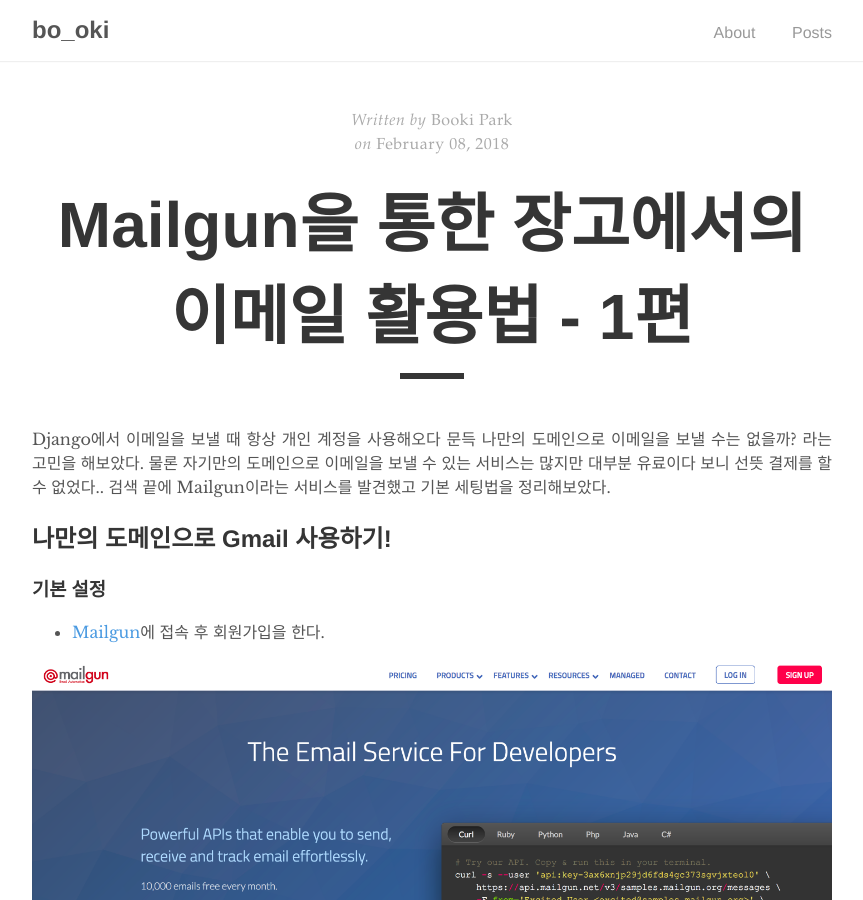
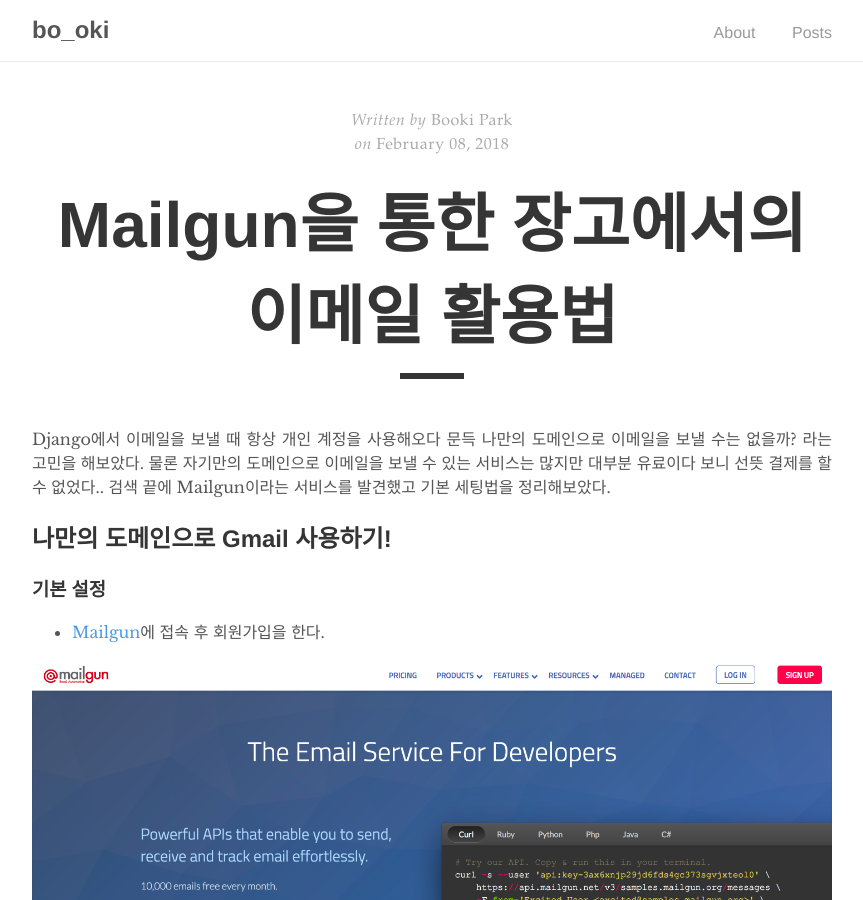
Before and after one commit to bookpark/bookpark.github.io, a Jekyll site: the page built from _posts/2018-02-08-mailgun-01.md, in a window 1280 px wide and 900 px high. Shown: the whole window, without its empty margins (208-1071 px from the left). Built offline with Jekyll 4.4.1, drawn with Linux system fonts in a browser that asks for light colours; some of the changed text lies outside the part shown.

Commit message:
1편에서 마침

```diff
--- a/_posts/2018-02-08-mailgun-01.md
+++ b/_posts/2018-02-08-mailgun-01.md
@@ -1,7 +1,7 @@
 ---
 layout: post
 comments: true
-title: "Mailgun을 통한 장고에서의 이메일 활용법 - 1편"
+title: "Mailgun을 통한 장고에서의 이메일 활용법"
 description: "이메일 API 서비스 Mailgun을 사용해 자기만의 도메인으로 이메일을 보내보자"
 ---
 
@@ -54,5 +54,3 @@
 
 
 이로써 자신만의 도메인으로 개인 Gmail 계정을 사용할 수 있게 되었다.
-
-Django에서의 사용법은 2편에서..
```
